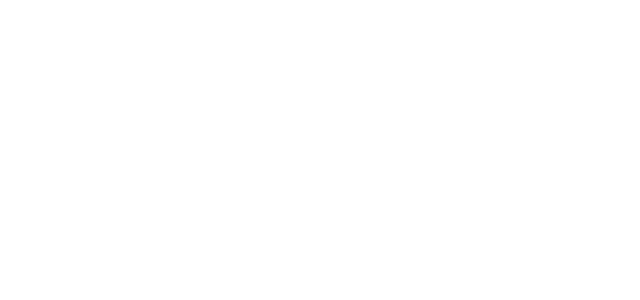
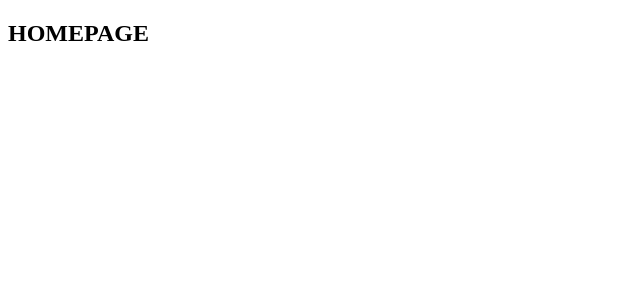
Before and after one commit to leonardo-guglielmini/react-router, a React (Vite) app: page / in a window 1280 px wide. Shown: the top 300 px of the page, without its empty margins (0-640 px from the left). Built offline with nearby package versions, Linux system fonts and the light colour scheme.

Commit message:
ADD route to Homepage, About-us, Posts, notFound

```diff
--- a/src/App.jsx
+++ b/src/App.jsx
@@ -1,10 +1,37 @@
+/*IMPORT STYLE*/
 import './App.css'
+
+/*IMPORT UTILITIES*/
+import { BrowserRouter, Route, Routes } from 'react-router-dom'
+
+/*IMPORT BASE LAYOUT*/
+import Blank from './layouts/Blank'
+import Default from './layouts/Default'
+
+/*IMPORT PAGES*/
+import Homepage from './pages/Homepage/Homepage'
+import About from './pages/About/About'
+import Posts from './pages/Posts/Posts'
+import NotFound from './pages/NotFound/NotFound'
+
+
 
 function App() {
 
   return (
     <>
-
+    <BrowserRouter>
+      <Routes >
+        <Route element={<Default/>}>
+          <Route path='/' element={<Homepage/>}></Route>
+          <Route path='/posts' element={<Posts/>}></Route>
+          <Route path='/about-us' element={<About/>}></Route>
+        </Route>
+        <Route element={<Blank/>}>
+          <Route path='*' element={<NotFound/>}></Route>
+        </Route>
+      </Routes>
+    </BrowserRouter>
     </>
   )
 }
--- /dev/null
+++ b/src/components/Footer/Footer.jsx
@@ -0,0 +1,7 @@
+export default function Footer(){
+    return(
+        <footer>
+
+        </footer>
+    )
+}
--- /dev/null
+++ b/src/components/Header/Header.jsx
@@ -0,0 +1,7 @@
+export default function Header(){
+    return(
+        <header>
+
+        </header>
+    )
+}
--- /dev/null
+++ b/src/layouts/Blank.jsx
@@ -0,0 +1,9 @@
+import { Outlet } from "react-router-dom";
+
+export default function Blank(){
+    return(
+        <div>
+            <Outlet/>
+        </div>
+    )
+}
--- /dev/null
+++ b/src/layouts/Default.jsx
@@ -0,0 +1,14 @@
+import { Outlet } from "react-router-dom";
+
+import Header from "../components/Header/Header";
+import Footer from "../components/Footer/Footer";
+
+export default function Default(){
+    return(
+        <div>
+            <Header/>
+            <Outlet/>
+            <Footer/>
+        </div>
+    )
+}
--- /dev/null
+++ b/src/pages/About/About.jsx
@@ -0,0 +1,9 @@
+export default function About(){
+    return(
+        <main>
+            <section>
+                <h1>ABOUT</h1>
+            </section>
+        </main>
+    )
+}
--- /dev/null
+++ b/src/pages/Homepage/Homepage.jsx
@@ -0,0 +1,10 @@
+
+export default function Homepage(){
+    return(
+        <main>
+            <section>
+                <h1>HOMEPAGE</h1>
+            </section>
+        </main>
+    )
+}
--- /dev/null
+++ b/src/pages/NotFound/NotFound.jsx
@@ -0,0 +1,9 @@
+export default function NotFound(){
+    return(
+        <main>
+            <section>
+                <h1>404</h1>
+            </section>
+        </main>
+    )
+}
--- /dev/null
+++ b/src/pages/Posts/Posts.jsx
@@ -0,0 +1,9 @@
+export default function Posts(){
+    return(
+        <main>
+            <section>
+                <h1>POSTS</h1>
+            </section>
+        </main>
+    )
+}
```
